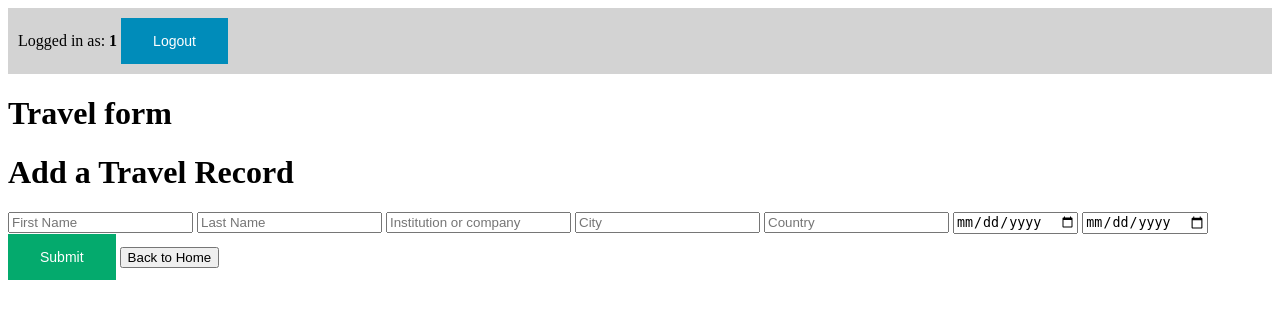
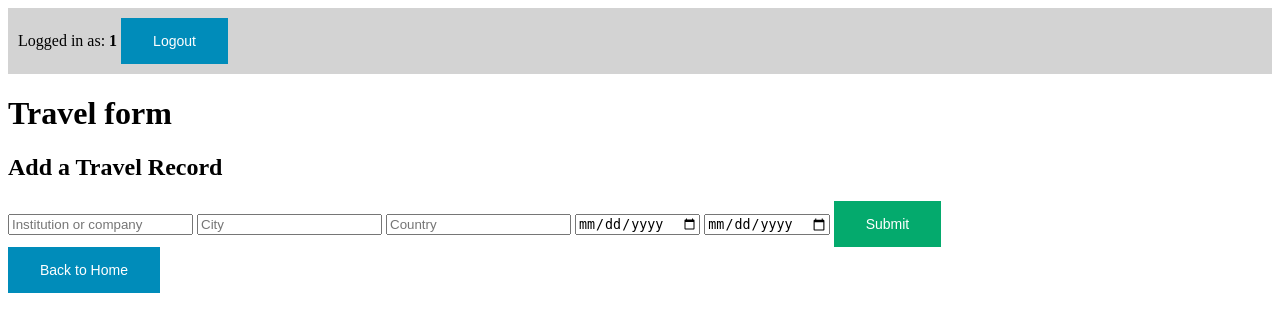
Before and after one commit to kknb1982/wsaadeploy, a Flask app: page /add-travel in a window 1280 px wide. Shown: the top 332 px of the page. Run offline with Flask 3, Linux system fonts and the light colour scheme; the visitor is signed in with stand-in values (Sample User, id 1); parts of the project's set-up code (start-up, migrations or seed data) failed here and were passed over.

Commit message:
updated the travel record table

```diff
--- a/templates/add-travel.html
+++ b/templates/add-travel.html
@@ -15,10 +15,8 @@
 
     <h1>Travel form</h1>
         <body>
-            <h1>Add a Travel Record</h1>
+            <h2>Add a Travel Record</h2>
 
-            <input type="text" id="firstname" placeholder="First Name">
-            <input type="text" id="lastname" placeholder="Last Name">
             <input type="text" id="institution" placeholder="Institution or company">
             <input type="text" id="city" placeholder="City">
             <input type="text" id="country" placeholder="Country">
@@ -26,6 +24,6 @@
             <input type="date" id="return_date">
 
             <button class="button button1" onclick="submitTravel()">Submit</button>
-            <button onclick="window.location.href='/'">Back to Home</button>
+            <br><button class = "button button2" onclick="window.location.href='/'">Back to Home</button>
         </body>
 </html>
```
